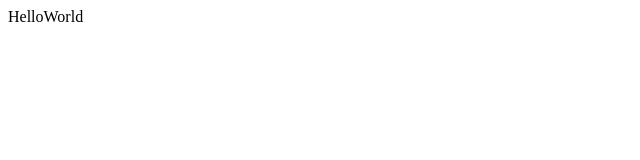
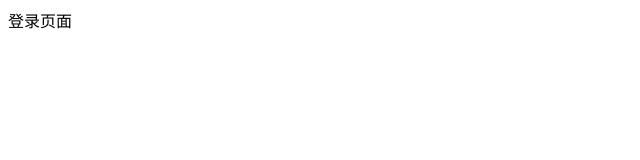
Before and after one commit to shiming525/toutiao-pc, a Vue app: page /#/login in a window 1280 px wide. Shown: the top 160 px of the page, without its empty margins (0-640 px from the left). Built offline with nearby package versions, Linux system fonts and the light colour scheme.

Commit message:
登录路由及组件创建

```diff
--- a/src/App.vue
+++ b/src/App.vue
@@ -1,5 +1,7 @@
 <template>
-  <div id="app">HelloWorld</div>
+  <div id="app">
+    <router-view></router-view>
+  </div>
 </template>
 
 <script>
--- a/src/main.js
+++ b/src/main.js
@@ -1,8 +1,9 @@
 import Vue from 'vue'
 import App from './App.vue'
-
+import router from './router'
 Vue.config.productionTip = false
 
 new Vue({
+  router,
   render: h => h(App)
 }).$mount('#app')
--- /dev/null
+++ b/src/router/index.js
@@ -0,0 +1,14 @@
+import VueRouter from 'vue-router'
+import Vue from 'vue'
+import login from '../views/login/login.vue'
+
+Vue.use(VueRouter)
+
+export default new VueRouter({
+  routes: [
+    {
+      path: '/login',
+      component: login
+    }
+  ]
+})
--- /dev/null
+++ b/src/views/login/login.vue
@@ -0,0 +1,10 @@
+<template>
+  <div>登录页面</div>
+</template>
+
+<script>
+export default {}
+</script>
+
+<style>
+</style>
```
Also changed, not shown: 2 other files (tests, documents, lock files or other folders).
